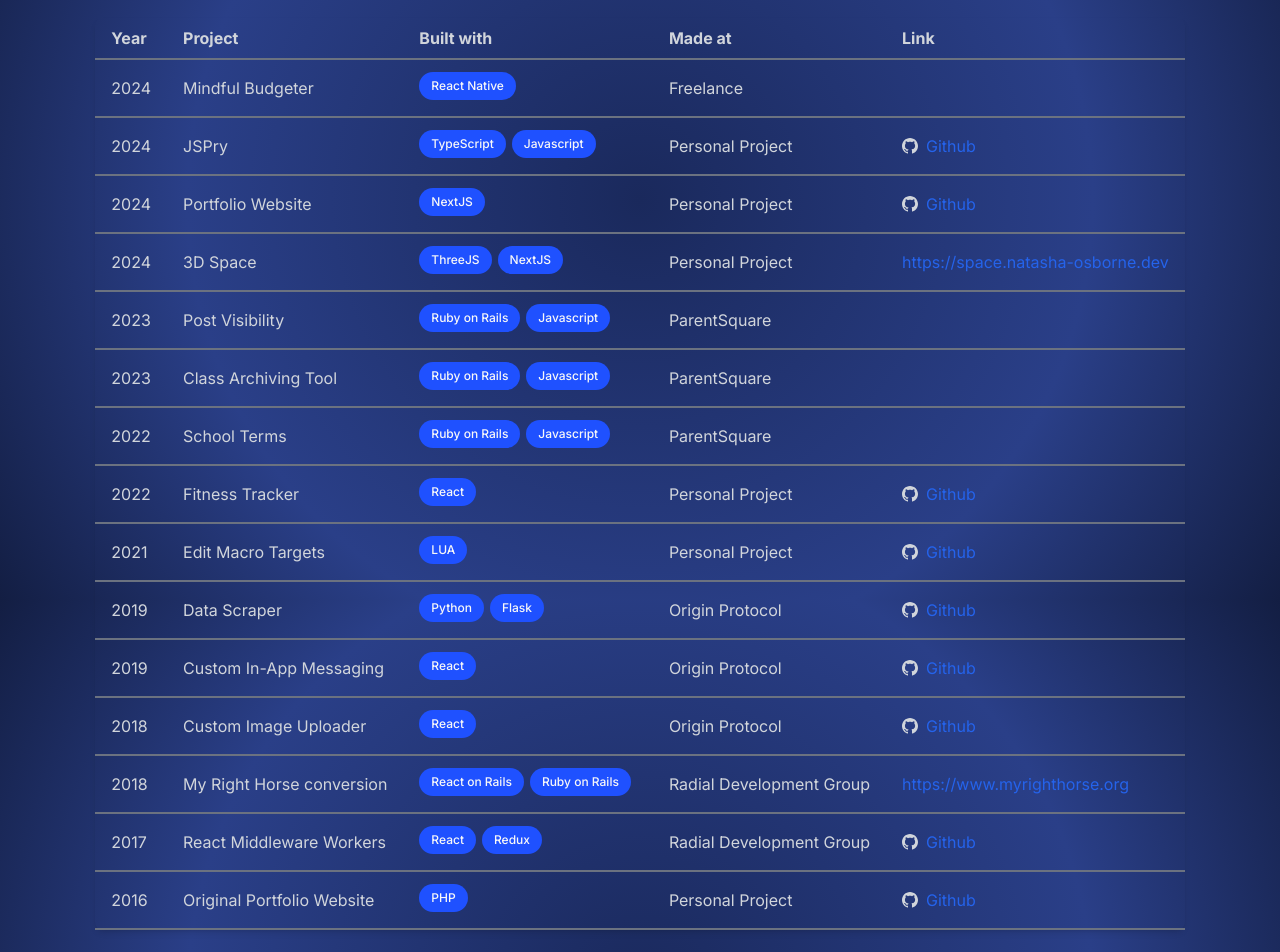
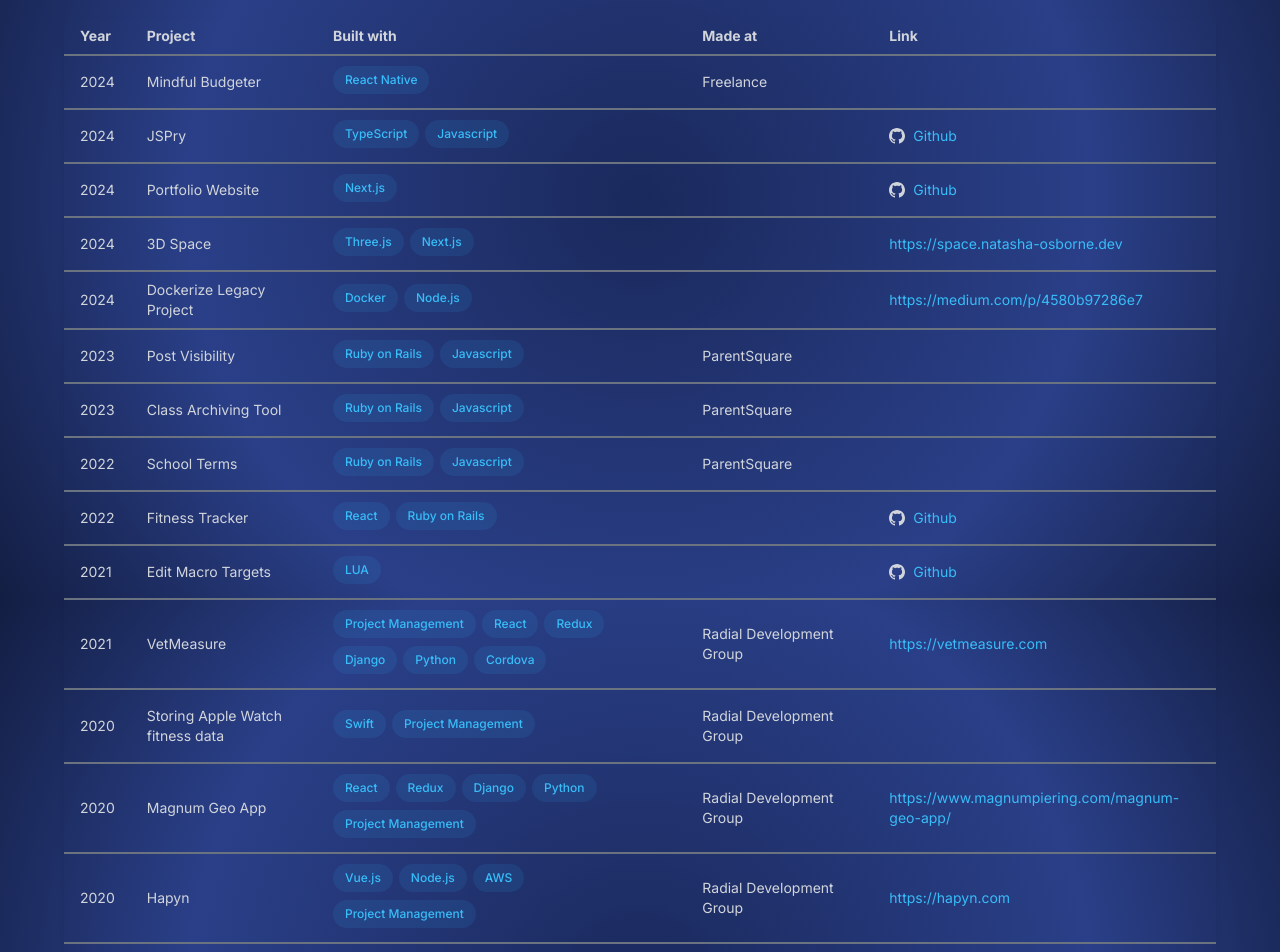
Before and after one commit to Natasha08/natasha-osborne-site, a Next.js app: page /projects in a window 1280 px wide. Shown: the part 200-1152 px from the top of the page. Built offline with nearby package versions, Linux system fonts and the light colour scheme.

Commit message:
table styling & project data updates

```diff
--- a/app/components/skill-bubble.js
+++ b/app/components/skill-bubble.js
@@ -1,11 +1,11 @@
 const SkillBubble = ({
   text,
-  textColor = 'text-sky-400',
+  textStyle = 'text-sky-400 text-xs',
   textBackground = 'bg-sky-400/10',
 }) => (
   <li className="mr-1.5 mt-2">
     <div
-      className={`flex items-center justify-center rounded-full ${textBackground} px-3 py-1 text-xs font-medium leading-5 ${textColor} min-w-max max-w-fit text-xs`}
+      className={`flex items-center justify-center rounded-full ${textBackground} px-3 py-1 font-medium leading-5 ${textStyle} min-w-max max-w-fit`}
     >
       {text}
     </div>
--- a/app/globals.css
+++ b/app/globals.css
@@ -206,9 +206,6 @@ p {
 .timeline-item.in-view:not(:last-child):hover {
   color: #00FFFF;
   text-shadow: 0px 0px 8px rgba(0, 255, 255, 0.4);
-  {{/* box-shadow: 0px 5px 10px rgba(0, 0, 0, 0.4);
-  text-shadow: 1px 1px 2px rgba(0, 0, 0, 0.4);
-  background: linear-gradient(135deg, rgba(26, 41, 92, 0.45) 20%, rgba(19, 30, 67, 0.45) 80%); */}}
 }
 
 .timeline-content {
--- a/app/projects/page.js
+++ b/app/projects/page.js
@@ -34,8 +34,6 @@ const DisplaySkillBubbles = ({skills = []}) => {
         <SkillBubble
           text={skill}
           key={index}
-          textColor="text-text"
-          textBackground="bg-neon-blue"
         />
       ))}
     </ul>
@@ -79,7 +77,7 @@ const ProjectsDisplay = ({projects}) =>
           {project.link ? (
             <a
               href={project.link}
-              className="flex items-center"
+              className="flex items-center text-sky-400 hover:text-muted-gold"
               target="_blank"
               rel="noopener noreferrer"
             >
@@ -125,15 +123,15 @@ const ProjectsPage = () => {
       <SearchInput filter={filter} setFilter={setFilter} />
 
       <div className="main-container">
-        <table className="table-auto max-w-6xl mx-auto shadow-md rounded-lg bg-translucent-background mt-12 border-collapse text-left">
+        <table className="table-auto max-w-6xl mx-auto shadow-md rounded-lg bg-translucent-background mt-12 border-collapse text-left text-sm">
           <thead className="">
             <tr>
               <th className="px-4 py-2 text-left">Year</th>
-              <th className="px-4 py-2 text-left ">Project</th>
-              <th className="px-4 py-2 text-left hidden sm:table-cell">
+              <th className="px-4 py-2 text-left w-2/3 sm:w-1/3 md:w-1/6">Project</th>
+              <th className="px-4 py-2 text-left hidden sm:table-cell w-1/2 md:w-1/3">
                 Built with
               </th>
-              <th className="px-4 py-2 text-left hidden md:table-cell">
+              <th className="px-4 py-2 text-left hidden md:table-cell w-1/6">
                 Made at
               </th>
               <th className="px-4 py-2 text-left hidden md:table-cell">Link</th>
--- a/lib/data/projects.json
+++ b/lib/data/projects.json
@@ -10,22 +10,29 @@
     "title": "JSPry",
     "year": "2024",
     "technologies": ["TypeScript", "Javascript"],
-    "madeAt": "Personal Project",
+    "madeAt": null,
     "link": "https://github.com/Natasha08/JSPry"
   },
   {
     "title": "Portfolio Website",
     "year": "2024",
-    "technologies": ["NextJS"],
-    "madeAt": "Personal Project",
+    "technologies": ["Next.js"],
+    "madeAt": null,
     "link": "https://github.com/Natasha08/natasha-osborne-site"
   },
   {
     "title": "3D Space",
     "year": "2024",
-    "technologies": ["ThreeJS", "NextJS"],
-    "madeAt": "Personal Project",
+    "technologies": ["Three.js", "Next.js"],
+    "madeAt": null,
     "link": "https://space.natasha-osborne.dev"
+  },
+  {
+    "title": "Dockerize Legacy Project",
+    "year": "2024",
+    "technologies": ["Docker", "Node.js"],
+    "madeAt": null,
+    "link": "https://medium.com/p/4580b97286e7"
   },
   {
     "title": "Post Visibility",
@@ -51,16 +58,44 @@
   {
     "title": "Fitness Tracker",
     "year": "2022",
-    "technologies": ["React"],
-    "madeAt": "Personal Project",
+    "technologies": ["React", "Ruby on Rails"],
+    "madeAt": null,
     "link": "https://github.com/Natasha08/fitness-tracker"
   },
   {
     "title": "Edit Macro Targets",
     "year": "2021",
     "technologies": ["LUA"],
-    "madeAt": "Personal Project",
+    "madeAt": null,
     "link": "https://github.com/Natasha08/LUA-EditMacroTargets"
+  },
+  {
+    "title": "VetMeasure",
+    "year": "2021",
+    "technologies": ["Project Management", "React", "Redux", "Django", "Python", "Cordova"],
+    "madeAt": "Radial Development Group",
+    "link": "https://vetmeasure.com"
+  },
+  {
+    "title": "Storing Apple Watch fitness data",
+    "year": "2020",
+    "technologies": ["Swift", "Project Management"],
+    "madeAt": "Radial Development Group",
+    "link": null
+  },
+  {
+    "title": "Magnum Geo App",
+    "year": "2020",
+    "technologies": ["React", "Redux", "Django", "Python", "Project Management"],
+    "madeAt": "Radial Development Group",
+    "link": "https://www.magnumpiering.com/magnum-geo-app/"
+  },
+  {
+    "title": "Hapyn",
+    "year": "2020",
+    "technologies": ["Vue.js", "Node.js", "AWS", "Project Management"],
+    "madeAt": "Radial Development Group",
+    "link": "https://hapyn.com"
   },
   {
     "title": "Data Scraper",
@@ -84,11 +119,18 @@
     "link": "https://github.com/OriginProtocol/origin/pulls?q=is%3Apr+is%3Aclosed+author%3ANatasha08+upload"
   },
   {
-    "title": "My Right Horse conversion",
+    "title": "My Right Horse",
     "year": "2018",
     "technologies": ["React on Rails", "Ruby on Rails"],
     "madeAt": "Radial Development Group",
     "link": "https://www.myrighthorse.org"
+  },
+  {
+    "title": "Plan to Eat mobile",
+    "year": "2017",
+    "technologies": ["React", "Redux", "Ruby on Rails"],
+    "madeAt": "Radial Development Group",
+    "link": "https://www.plantoeat.com/welcome/"
   },
   {
     "title": "React Middleware Workers",
@@ -98,10 +140,24 @@
     "link": "https://github.com/Natasha08/redux-middleware-workers"
   },
   {
+    "title": "Donotrail",
+    "year": "2017",
+    "technologies": ["React", "Redux", "Cordova", "Django", "Python", "Project Management"],
+    "madeAt": "Radial Development Group",
+    "link": "https://fcfoothillsrotary.com/5246/Page/Show?ClassCode=Page&Slug=zz-foodie-and-ale-trails!"
+  },
+  {
+    "title": "Hearth",
+    "year": "2016",
+    "technologies": ["AngularJS"],
+    "madeAt": "Hearth Design Inc",
+    "link": null
+  },
+  {
     "title": "Original Portfolio Website",
     "year": "2016",
     "technologies": ["PHP"],
-    "madeAt": "Personal Project",
+    "madeAt": null,
     "link": "https://github.com/Natasha08/natasha"
   }
 ]
```
Also changed, not shown: 1 other file (tests, documents, lock files or other folders).
